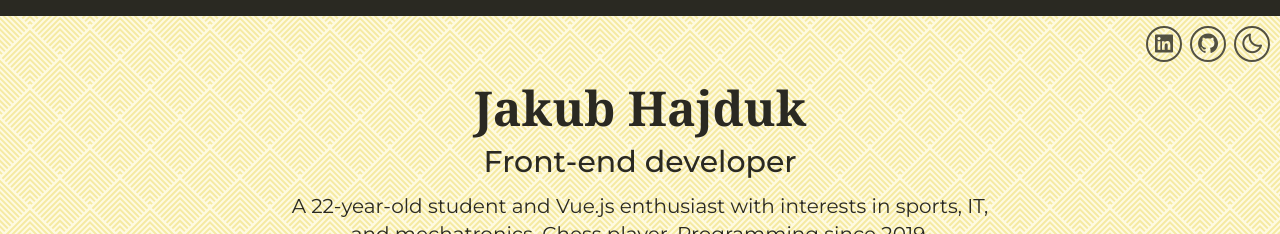
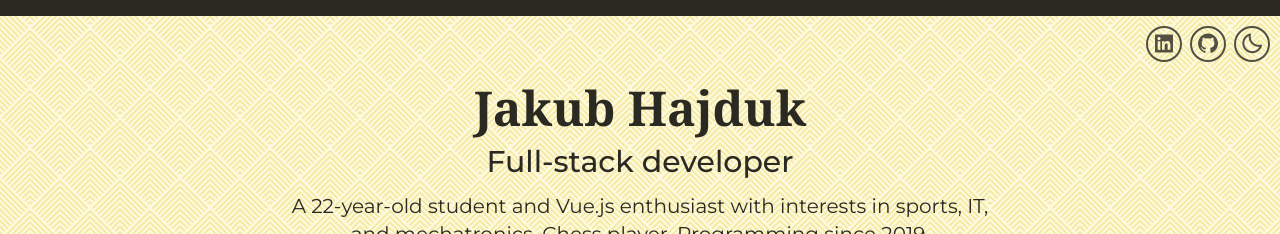
Before and after one commit to jakubhajduk53/portfolio-vue, a Vue app: page / in a window 1280 px wide. Shown: the top 234 px of the page. Built offline with nearby package versions, Linux system fonts and the light colour scheme.

Commit message:
feat: update tech stack

```diff
--- a/src/App.vue
+++ b/src/App.vue
@@ -59,7 +59,7 @@ watch(darkmode, (newValue) => {
       <section class="flex flex-col text-center p-3">
         <p class="text-3xl md:text-5xl font-bold mb-3">Jakub Hajduk</p>
         <p class="text-xl md:text-3xl font-[500] mb-3 font-montserrat">
-          Front-end developer
+          Full-stack developer
         </p>
         <p class="text-base md:text-xl w-[20em] md:w-[35em] font-montserrat">
           A 22-year-old student and Vue.js enthusiast with interests in sports,
```
